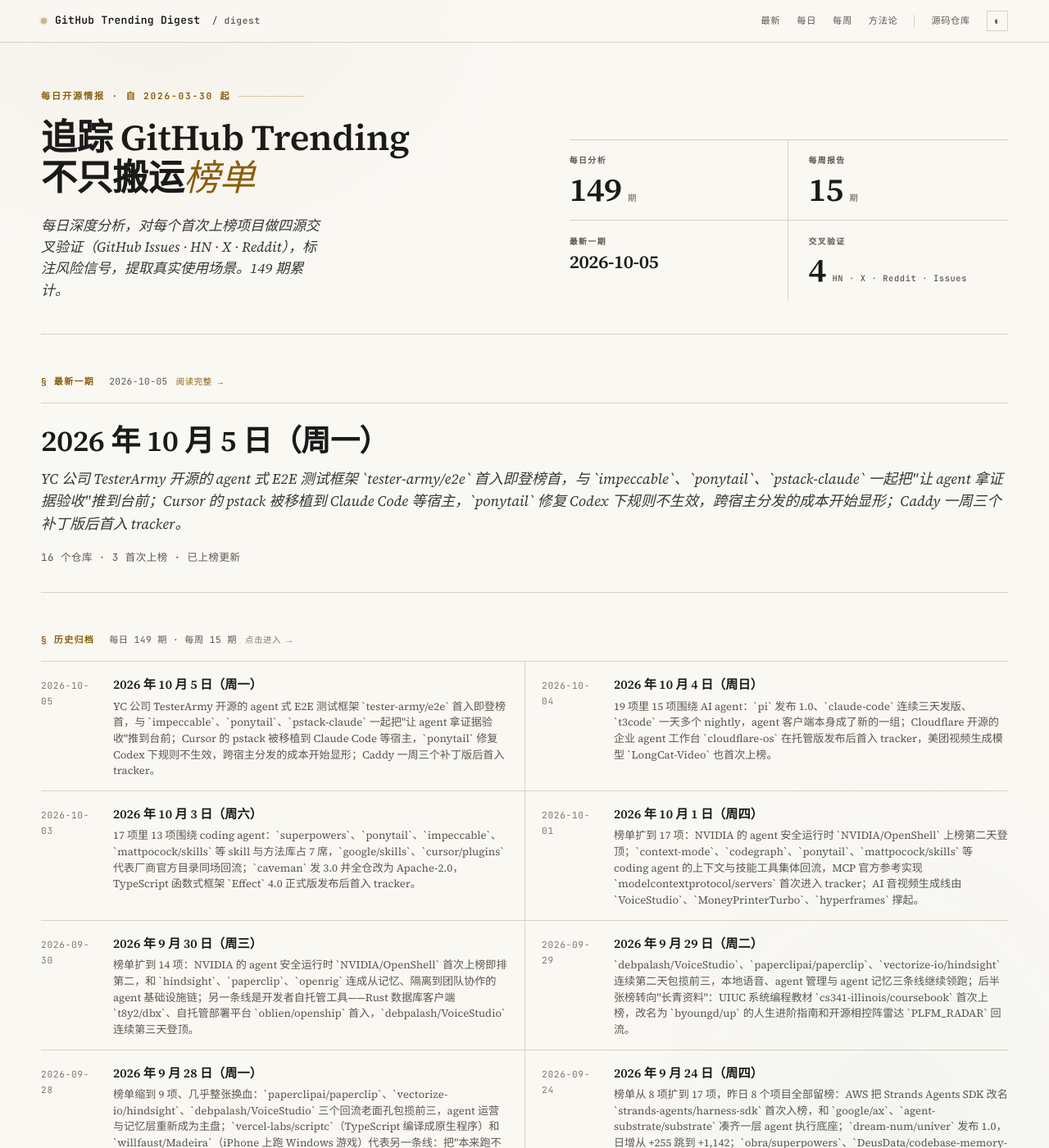
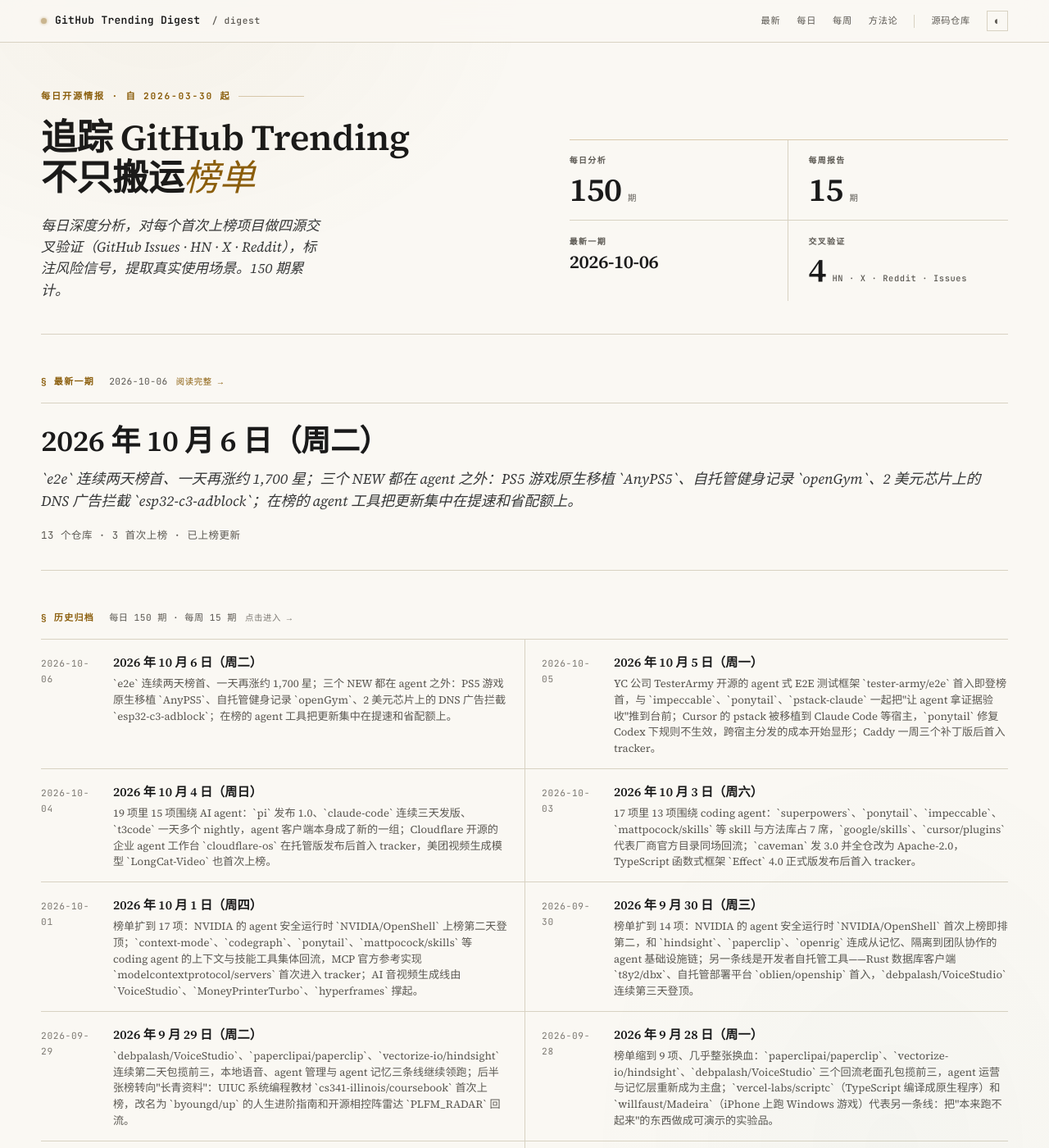
Before and after one commit to maxzyma/github-trending-digest, a Jekyll site: the page built from index.md, in a window 1280 px wide and 1400 px high. Shown: the whole window at 82% size. Built offline with Jekyll 4.4.1, drawn with Linux system fonts in a browser that asks for light colours; some of the changed lines change nothing that is shown; some of the changed text lies outside the part shown.

Commit message:
daily: 2026-10-06 public archive

```diff
--- /dev/null
+++ b/daily/2026-10-06-analysis.md
@@ -0,0 +1,214 @@
+---
+layout: daily
+date: 2026-10-06
+title: GitHub Trending 深度分析 — 2026 年 10 月 6 日（周二）
+subtitle: "`e2e` 连续两天榜首、一天再涨约 1,700 星；三个 NEW 都在 agent 之外：PS5 游戏原生移植 `AnyPS5`、自托管健身记录 `openGym`、2 美元芯片上的 DNS 广告拦截 `esp32-c3-adblock`；在榜的 agent 工具把更新集中在提速和省配额上。"
+total: 13
+new_count: 3
+new_repos:
+  - repo: boykopovar/AnyPS5
+    stars: 4987
+    star_delta: 997
+    lang: C++
+    source_strength: 中
+    risk_tags: ['compliance', 'stability', 'vanity', 'bus_factor']
+  - repo: DuarteSantos8/openGym
+    stars: 4261
+    star_delta: 1433
+    lang: JavaScript
+    source_strength: 中
+    risk_tags: ['vanity', 'bus_factor', 'stability', 'AI 辅助开发']
+  - repo: M-Abozaid/esp32-c3-adblock
+    stars: 1370
+    star_delta: 196
+    lang: C++
+    source_strength: 中
+    risk_tags: ['stability', 'security', 'bus_factor', '误拦取舍', 'vanity']
+updated_repos:
+  - repo: tester-army/e2e
+    change: "="
+    days_listed: 2
+  - repo: thedotmack/claude-mem
+    change: ↑11
+    days_listed: 3
+  - repo: earthtojake/text-to-cad
+    change: ↑2
+    days_listed: 2
+  - repo: pingdotgg/t3code
+    change: ↑5
+    days_listed: 3
+  - repo: Panniantong/Agent-Reach
+    change: "="
+    days_listed: 4
+  - repo: calesthio/OpenMontage
+    change: ↑1
+    days_listed: 2
+  - repo: caddyserver/caddy
+    change: ↑2
+    days_listed: 2
+---
+
+# GitHub Trending 深度分析 — 2026 年 10 月 6 日（周二）
+
+_`e2e` 连续两天榜首、一天再涨约 1,700 星；三个 NEW 都在 agent 之外：PS5 游戏原生移植 `AnyPS5`、自托管健身记录 `openGym`、2 美元芯片上的 DNS 广告拦截 `esp32-c3-adblock`；在榜的 agent 工具把更新集中在提速和省配额上。_
+
+_项目总数: 13 | 首次上榜: 3 | 重新上榜: 3 | 已上榜更新: 7 | 数据源: https://github.com/trending_
+
+---
+
+## 本日主线
+
+**主线一：榜单地图 — 13 项里 8 项围绕 AI agent，但三个 NEW 都来自 agent 之外。** 今日可分 4 组：
+
+- **给 agent 接新能力**（5 项，最大盘）—— `tester-army/e2e`（=，榜首，4,858 ⭐，+1,398）测试、`earthtojake/text-to-cad`（↑2，#3）CAD 建模、`Panniantong/Agent-Reach`（=，#6，+1,155）全网读取、`calesthio/OpenMontage`（↑1，#7）视频制作、`msitarzewski/agency-agents`（RE，#12，157,286 ⭐）角色库
+- **Agent 客户端、记忆与工作台**（3 项）—— `thedotmack/claude-mem`（↑11，#2）、`pingdotgg/t3code`（↑5，#4）、`cloudflare/cloudflare-os`（RE，#10）
+- **自托管与原生移植**（3 项，全部 NEW）—— `boykopovar/AnyPS5`（#5，+997）、`DuarteSantos8/openGym`（#9，+1,433，全榜日增第一）、`M-Abozaid/esp32-c3-adblock`（#13）
+- **成熟基础设施与应用**（2 项）—— `caddyserver/caddy`（↑2，#8）、`Stremio/stremio-web`（RE，#11）
+
+和 10-05 相比，昨天的 16 项留下 7 项，`impeccable`、`ponytail`、`marketingskills`、`agent-skills`、`gstack`、`pstack-claude` 六个 skill 包和 `sentry`、`OpenCut`、`ds4` 共 9 项退场，榜单收缩到 13 项。连续几天占最大盘的"skill 与工作方法库"今天一项不剩，留下来的 agent 项目都是给 agent 接具体能力或做客户端的工具。
+
+**主线二：三个 NEW 都在讲"留在自己手里" — 游戏、训练记录和家庭网络。** `openGym` 是自托管的健身记录工具，定位是替代 Strong、Hevy 这类订阅应用，数据存在自己的服务器上，能直接导入这几家的历史记录；`esp32-c3-adblock` 把 Pi-hole 式的 DNS 广告拦截塞进一块约 2 美元的 ESP32-C3，作者自己拿它做 Pi-hole 宕机时的备用 DNS；`AnyPS5` 不走模拟器路线，而是把 PS5 可执行文件重新链接成 Windows/Linux 原生程序，目前只有一款 2D 游戏能稳定运行。三者的成熟度差别很大，但吸引点相近：不依赖厂商服务，在自己的设备上跑。`openGym` 和 `esp32-c3-adblock` 都在 7 月前后被媒体或 KOL 推过一轮，今天是第二波传播。
+
+**主线三：在榜 agent 工具把更新花在"快"和"省"上。** `claude-mem` 10-05 发布 v13.31.0，会话开始时不再等 SQLite 读完整个项目历史或等云同步，官方给的数据是 1.2 GB 数据库上原本约 3 秒、最坏 44 秒；`t3code` 10-06 让 PR 监视改为先查一个只花 1 点额度的指纹，GitHub API 额度消耗约降九成，PR 详情页也不再耗尽配额（#16280）；`cloudflare-os` 把 blueprint 改成 git packfile 格式，上游更新后用户可选择合并，有本地改动时由 agent 审查合并（#659），GitHub 令牌到期改为自动刷新、不再 8 小时后失效（#661）。这些不是新功能，而是把每天高频使用时的等待、额度和升级成本压下来，说明这批工具已经有足够多的日常用户在暴露这类问题。
+
+**主线四：榜单解读提醒 — 今天几个大增量和项目实际进度对不上。** `AnyPS5` 在 X 上被游戏媒体转成"PS5 大作可以上 PC"的话题，但兼容列表里能玩的只有 `Dreaming Sarah`，商业大作仍停在启动和加载阶段；`openGym` 日增全榜第一，4,261 ⭐ 对 14 个 subscribers（约 304:1），热度主要来自 KOL 10-04 的转推；`e2e` 一天再涨约 1,700 星，比例升到约 324:1；`Agent-Reach` 连续四天日增上千，但最后一次推送仍是 9-15。这些项目各有真实的工程活动，但今天的位置更多反映传播，不能直接当作采用度证据。
+
+---
+
+## 首次上榜项目
+
+### [boykopovar/AnyPS5](https://github.com/boykopovar/AnyPS5) — NEW ⭐ 4,987（+997）| C++ | 信源：中
+
+**它是什么**: 一个把 PS5 游戏"搬"到电脑上运行的工具。它不是模拟器，而是把 PS5 的游戏程序直接改写成 Windows 或 Linux 能运行的程序，再自己补上一套 PS5 系统功能和显卡着色器的翻译。
+
+**解决什么问题**: PS5 和 PC 都是 x86-64 架构，CPU 指令本身大体相通，真正的障碍是系统库和显卡接口。传统模拟器要在运行时逐条模拟，开销大；`AnyPS5` 的思路是提前完成转换（重链接 + 重写运行时 + 着色器转 SPIR-V），理论上性能损耗更低。项目定位是互操作、研究和游戏保存。
+
+**谁在用、怎么用**（来自 Issues/PR/X）:
+- 逐个游戏推进兼容：`Demon's Souls`（#5）、`Deathloop`（#407）、`The Last of Us`（#338、#518）都有专门的 issue 或 PR，目前仍处于启动或加载阶段；#153 让一款游戏进入剧情加载。
+- 底层问题排查：GPU 显存管理讨论（#290，18 条评论）、Windows 上 TLS 指令不支持导致崩溃（#217）、Linux 上自带 `libc.prx` 的游戏无法加载（#476）。
+- 新手上手困难：有人拿到"Invalid ELF magic number"（#173，可能是未解密文件），有人直接问怎么用（#342）。
+
+**社区怎么评价**:
+- 正面: PR 社区很活跃，累计约 746 个 PR；X 上有开发者指出它是"重链接 + 重写运行时"而非反编译，技术路线清楚。
+- 负面: X 上的传播以游戏媒体和 KOL 转述为主，夹带"GTA 6 能早上 PC"之类的预期；有人质疑是否借用了 shadPS4 / KytyPS5 的代码（#393）。HN 有 3 条转帖（1–3 分），均无评论；Reddit 未搜到讨论。
+- 健康度: 4,987 ⭐ / 82 subscribers（约 61:1）/ 371 forks / 119 open（以 PR 为主，累计 issue 仅 34 个）。8-03 建仓，10-06 仍有推送。作者约 727 次提交，第二名约 455 次，共 30 多位贡献者。
+
+**风险与争议**:
+- **compliance**: README 声明不含密钥、固件或专有库，需用户自备合法二进制；但运行需要已解密的 PS5 游戏文件，取得方式通常绕不开破解主机（推断），存在被权利方要求下架的可能。
+- **stability**: 能稳定运行的只有一款 2D 游戏，商业大作仍在崩溃或加载阶段；遇到未实现的情况直接抛异常退出。
+- **vanity**: 程度中等。外界预期明显领先于实际能力，热度主要来自 X 上的媒体转述，HN、Reddit 几乎没有技术讨论。
+- **bus_factor**: 前两位贡献者占大部分提交，但已有多人参与，集中度中等。
+
+**技术备注**: C++，GPL-2.0；着色器转 SPIR-V；支持 SDL 手柄映射，键鼠通过 `anyps5-input.ini` 配置；作者表示至少一款商业游戏完全稳定后才发正式版。
+
+---
+
+### [DuarteSantos8/openGym](https://github.com/DuarteSantos8/openGym) — NEW ⭐ 4,261（+1,433）| JavaScript | 信源：中
+
+**它是什么**: 一个装在自己服务器上的健身记录 App。可以排每周训练计划、跟着引导做训练（自动休息计时、识别个人纪录、超级组、有氧），并直观显示哪些肌群练过、正在疲劳、或很久没练。
+
+**解决什么问题**: 习惯用 Strong、Hevy、FitNotes 记录训练的人，数据存在别人的服务里，高级功能要订阅。`openGym` 可以直接导入这几家的历史数据，部署在自己的机器上，用 Passkey 登录，另有离线 Android APK 和 PWA。和老牌自托管工具 wger 相比，它不管营养，更专注训练记录和肌群疲劳。
+
+**谁在用、怎么用**（来自 Issues/X）:
+- 社区直接做功能：疲劳模型（#55）、超级组流程（#80）、计时器和 iOS 提示音修复（#165）、专注训练视图（#222）都来自社区 PR，v1.3.9 合入 39 个社区 PR。
+- 自托管部署问题：Android 端经 Traefik 反向代理时配对失败（#329）。
+- 日常使用的细节诉求：自定义动作删不掉（#378）、超级组内动作不能排序（#377）、训练中动画无法关闭（#12）。
+
+**社区怎么评价**:
+- 正面: 功能覆盖完整，社区 PR 活跃；可选的 AI 教练支持 Anthropic、OpenAI 和本地 Ollama，另有只读 MCP 服务器，可让 Claude Desktop 等助手查询训练数据。
+- 负面: X 上的传播主要来自 KOL @tom_doerr 的两次转推（8-18、10-04），独立用户反馈很少；HN 只有一条 1 分帖子；Reddit 原帖未能直接核实，仅见第三方评测转述 r/selfhosted 有首发帖。
+- 健康度: 4,261 ⭐ / 14 subscribers（约 304:1）/ 657 forks / 133 open（含 PR）。7-18 建仓，10-04 仍有推送。作者约 869 次提交，其次是 43、26、23 次的几位社区贡献者。
+
+**风险与争议**:
+- **vanity**: 比例高，日增主要来自 KOL 转推，独立社区讨论薄；但 fork 数和社区 PR 说明确有人在用、在改。
+- **bus_factor**: 核心代码基本由作者一人完成。
+- **stability**: 上线约两个半月，反向代理/HTTPS 下的配对和编辑类操作仍有 bug。
+- **AI 辅助开发**: README 说明大部分代码、测试和文档由 Claude Code 起草，长期可维护性有待观察。
+
+**技术备注**: React 19 + Vite，AGPL-3.0；支持 Docker 部署，AI 教练镜像可选 Claude Agent SDK 与 Codex CLI。
+
+---
+
+### [M-Abozaid/esp32-c3-adblock](https://github.com/M-Abozaid/esp32-c3-adblock) — NEW ⭐ 1,370（+196）| C++ | 信源：中
+
+**它是什么**: 一块约 2 美元的小芯片做成的家庭广告拦截器。插上电、设成家里网络的 DNS，它就会把广告和跟踪域名的请求挡掉，效果类似常见的 Pi-hole，但不需要树莓派。
+
+**解决什么问题**: Pi-hole 需要一台常开的小电脑，挂了全家上网都受影响。这个项目在只有约 400 KB 内存、没有额外 PSRAM 的 ESP32-C3 上实现拦截：把 53.7 万个域名转成 40 位哈希、排序后存进 flash，查询时二分查找，内存只占约 50 KB。作者自己把它当作 Pi-hole 宕机时的备用 DNS。
+
+**谁在用、怎么用**（来自 Issues/HN）:
+- 性能优化：#3 提出减少 flash 读取，作者合并 PR #2 后实测拦截查询从约 115 提升到约 165 QPS。
+- 长时间运行稳定性：#10 报告运行 1–2 小时后停止解析，社区成员定位到 UDP socket 超时后收发错位，已修复。
+- 安全加固：#12 指出管理页原先没有密码、可被改黑名单地址，#11 补上鉴权；同一 issue 还报告路由器断开后设备卡在配置模式，已修。
+- 规则兼容：有人希望支持 AdGuard 规则语法（#8），也有刷写失败的报告（#4）。
+
+**社区怎么评价**:
+- 正面: HN 上 Tom's Hardware 的报道（7-19，94 分）讨论集中在实现思路，最热的问题是"为什么不用 Bloom filter"，README 已把它列为下一步；另有 fork 加上了 Bloom filter。
+- 负面: 也有人认为瓶颈在 WiFi 延迟而非 flash 读取；X 上以搬运转发为主，未找到独立使用反馈；Reddit 无讨论。
+- 健康度: 1,370 ⭐ / 12 subscribers（约 114:1）/ 121 forks / 9 open。6-19 建仓，10-04 仍有推送。4 位贡献者，作者 26 次提交，其余三人合计 6 次。
+
+**风险与争议**:
+- **stability**: 长时间运行后停止解析（#10）刚修复不久；不含 DHCP，只适合做 DNS。
+- **security**: 管理页鉴权是后补的（#11、#12），固件自动升级尚无签名方案。
+- **bus_factor**: 几乎由作者一人维护。
+- **误拦取舍**: 40 位哈希会让极少数无关域名被误判，按 53.7 万 / 2^40 估算，单次查询误判概率约为百万分之 0.5；完整名单需占用单 app 分区，代价是失去无线固件升级，保留 OTA 时最多约 25 万域名。
+- **vanity**: 程度较轻，热度主要来自 Tom's Hardware、XDA 报道和 X 转发。
+
+**技术备注**: C++，MIT；FNV-1a 40 位哈希；UDP DNS 拦截 + Web 管理页；默认名单约 14 万域名。
+
+---
+
+## RE 回归项目
+
+### cloudflare/cloudflare-os — RE（#10，上次上榜 2026-10-04）
+
+- **Stars**: 11,024（今日 +101，较 10-04 在榜时的 10,580 累计 +444）
+- **更新**: 10-05 把 blueprint（可复用的应用模板）改为 git packfile 格式：模板更新后，基于旧模板创建的应用会提示可更新，如果用户已在本地改过，由 agent 审查合并（#659）。同日修复 GitHub 连接器令牌 8 小时后失效的问题，改为自动刷新（#661），管理员可为新增模型声明图片输入和推理档位（#657）。
+
+### Stremio/stremio-web — RE（#11，上次上榜 2026-09-07）
+
+- **Stars**: 14,308（今日 +111，较 9-07 在榜时的 13,498 累计 +810）
+- **更新**: Stremio 是聚合各类流媒体来源的媒体中心，这是它的 Web 版。10-05 发布 v5.0.0-beta.41：直播频道详情只对提供节目单的来源显示（#1470），外部播放器的播放记录写入核心（#1468），Web 界面更新改为延后应用（#1363），并修复无文件索引时统计不显示（#1486）、日历加载时的占位（#1485）。
+
+### msitarzewski/agency-agents — RE（#12，上次上榜 2026-08-14）
+
+- **Stars**: 157,286（今日 +744，较 8-14 在榜时的 145,231 累计 +12,055）
+- **更新**: 10-04 一次合并一位贡献者的 49 个内容修正 PR（#968–#1026，经 #1029 合入），并修复缩进的代码块结束符未被识别的问题，与 CommonMark / GitHub 渲染保持一致（#1028）。
+
+---
+
+## 已上榜项目更新
+
+### tester-army/e2e — =（连续上榜 2 天，#1）
+
+- **Stars**: 4,858（今日 +1,398，较 10-05 的 3,170 增加 +1,688）
+- **更新**: 10-04 发布 e2e 0.17.0，`copilot()` 可调用只走 Responses API 的模型，按模型声明自动选择接口（#779）；10-05 重排文档目录（#870），移动端基准测试接入 CI（#886）。subscribers 从 8 升到 15，比例约 324:1。
+
+### thedotmack/claude-mem — ↑11（连续上榜 3 天，#2）
+
+- **Stars**: 96,651（今日 +534，较 10-05 的 96,153 增加 +498）
+- **更新**: 10-05 发布 v13.31.0：会话开始不再等 SQLite 读取整个项目历史或等云同步，最新记忆直接从索引读取；官方称 1.2 GB 数据库上原本约 3 秒、最坏 44 秒。10-06 继续修复代码智能读取对 C++ 命名空间、Haskell 类型类等结构的保留（#4482、#4495），以及 MCP 服务的加载方式（#4483）。
+
+### earthtojake/text-to-cad — ↑2（连续上榜 2 天，#3）
+
+- **Stars**: 17,446（今日 +437，较 10-05 的 16,886 增加 +560）
+- **更新**: 10-05 一天发布 v0.7.12 ~ v0.7.14：修复 Windows 拒绝读取的 STEP 导入（#531），在 Codex 中打开的模型显示在对话旁边，新增导出封闭网格茶杯的示例（#556），并调整 Cursor 和 Grok 的安装说明（#549）。
+
+### pingdotgg/t3code — ↑5（连续上榜 3 天，#4）
+
+- **Stars**: 25,635（今日 +485，较 10-05 的 25,195 增加 +440）
+- **更新**: 10-05 连发多个 0.0.46 nightly；10-06 让 PR 监视先查一个只花 1 点额度的指纹，GitHub API 额度消耗约降九成，PR 详情读取也不再耗尽配额（#16280），并修复侧栏拖放回弹（#16291）。
+
+### Panniantong/Agent-Reach — =（连续上榜 4 天，#6）
+
+- **Stars**: 91,921（今日 +1,155，较 10-05 的 90,940 增加 +981）
+- **更新**: 无显著更新。最后推送仍是 9-15，最新版本停在 6-11 的 v1.5.0。
+
+### calesthio/OpenMontage — ↑1（连续上榜 2 天，#7）
+
+- **Stars**: 64,075（今日 +742，较 10-05 的 63,248 增加 +827）
+- **更新**: 无显著更新。最后推送是 10-03。
+
+### caddyserver/caddy — ↑2（连续上榜 2 天，#8）
+
+- **Stars**: 77,147（今日 +515，较 10-05 的 76,583 增加 +564）
+- **更新**: 暂无新版本，10-05 合入多项修复：拒绝 ECH 时发送重试配置（#8142），文件浏览按解码后路径读取符号链接目标（#8152），HTTP/2 请求体读取只在进行中受空闲超时约束（#8125，延续 2.11.6 超时回归的修复），并在文档中说明负值空闲超时表示关闭（#8146）。今日增量从昨天的 +24 升到 +515。
--- /dev/null
+++ b/daily/2026-10-06.md
@@ -0,0 +1,19 @@
+# GitHub Trending 每日榜单 — 2026 年 10 月 6 日（周二）
+
+| # | 项目 | Stars | 今日 | 排名变化 |
+|---|------|-------|------|---------|
+| 1 | [tester-army/e2e](https://github.com/tester-army/e2e) | 4,858 | +1,398 | = |
+| 2 | [thedotmack/claude-mem](https://github.com/thedotmack/claude-mem) | 96,651 | +534 | ↑11 |
+| 3 | [earthtojake/text-to-cad](https://github.com/earthtojake/text-to-cad) | 17,446 | +437 | ↑2 |
+| 4 | [pingdotgg/t3code](https://github.com/pingdotgg/t3code) | 25,635 | +485 | ↑5 |
+| 5 | [boykopovar/AnyPS5](https://github.com/boykopovar/AnyPS5) | 4,987 | +997 | NEW |
+| 6 | [Panniantong/Agent-Reach](https://github.com/Panniantong/Agent-Reach) | 91,921 | +1,155 | = |
+| 7 | [calesthio/OpenMontage](https://github.com/calesthio/OpenMontage) | 64,075 | +742 | ↑1 |
+| 8 | [caddyserver/caddy](https://github.com/caddyserver/caddy) | 77,147 | +515 | ↑2 |
+| 9 | [DuarteSantos8/openGym](https://github.com/DuarteSantos8/openGym) | 4,261 | +1,433 | NEW |
+| 10 | [cloudflare/cloudflare-os](https://github.com/cloudflare/cloudflare-os) | 11,024 | +101 | RE |
+| 11 | [Stremio/stremio-web](https://github.com/Stremio/stremio-web) | 14,308 | +111 | RE |
+| 12 | [msitarzewski/agency-agents](https://github.com/msitarzewski/agency-agents) | 157,286 | +744 | RE |
+| 13 | [M-Abozaid/esp32-c3-adblock](https://github.com/M-Abozaid/esp32-c3-adblock) | 1,370 | +196 | NEW |
+
+> 数据源：<https://github.com/trending> · 抓取于 2026-10-06
--- a/index.md
+++ b/index.md
@@ -48,6 +48,7 @@
 
 ## Daily Analysis
 
+- [2026-10-06](daily/2026-10-06-analysis) — e2e 连续两天榜首、一天再涨约 1,700 星；三个 NEW 都在 agent 之外：PS5 游戏原生移植 AnyPS5、自托管健身记录 openGym、2 美元芯片上的 DNS 广告拦截 esp32-c3-adblock；在榜的 agent 工具把更新集中在提速和省配额上。
 - [2026-10-05](daily/2026-10-05-analysis) — YC 公司 TesterArmy 开源的 agent 式 E2E 测试框架 tester-army/e2e 首入即登榜首，与 impeccable、ponytail、pstack-claude 一起把“让 agent 拿证据验收”推到台前；Cursor 的 pstack 被移植到 Claude Code 等宿主，ponytail 修复 Codex 下规则不生效，跨宿主分发的成本开始显形；Caddy 一周三个补丁版后首入 tracker。
 - [2026-10-04](daily/2026-10-04-analysis) — 19 项里 15 项围绕 AI agent：pi 发布 1.0、claude-code 连续三天发版、t3code 一天多个 nightly，agent 客户端本身成了新的一组；Cloudflare 开源的企业 agent 工作台 cloudflare-os 在托管版发布后首入 tracker，美团视频生成模型 LongCat-Video 也首次上榜。
 - [2026-10-03](daily/2026-10-03-analysis) — 17 项里 13 项围绕 coding agent：superpowers、ponytail、impeccable、mattpocock/skills 等 skill 与方法库占 7 席，google/skills、cursor/plugins 代表厂商官方目录同场回流；caveman 发 3.0 并全仓改为 Apache-2.0，TypeScript 函数式框架 Effect 4.0 正式版发布后首入 tracker。
```
